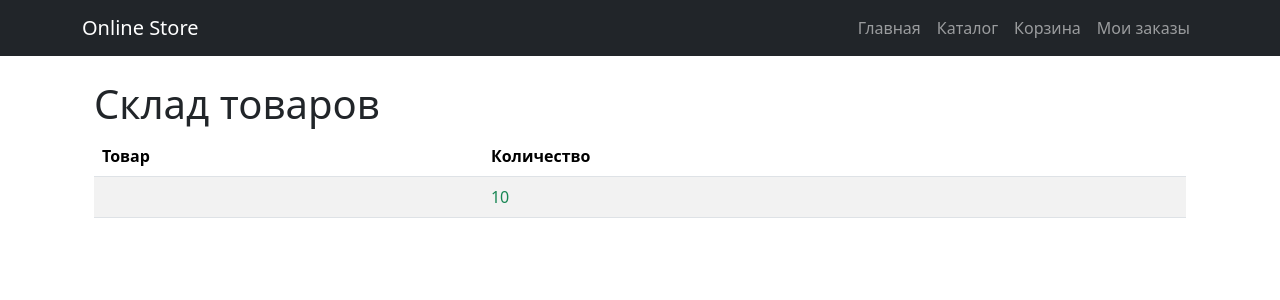
After one commit to giveMepower94/Python_OnlineStore_Kulagin, a Django app: page /stock/ in a window 1280 px wide. The commit adds this page. Shown: the top 300 px of the page. Run offline with Django 5.2, Linux system fonts and the light colour scheme; tables that the repository leaves empty hold one stand-in row (values such as "Sample post").

Commit message:
add view stock_list

```diff
--- /dev/null
+++ b/store/templates/store/stock_list.html
@@ -0,0 +1,39 @@
+{% extends 'base.html' %}
+
+{% block title %}Склад{% endblock %}
+
+{% block content %}
+<div class="container mt-4">
+    <h1>Склад товаров</h1>
+    <table class="table table-striped">
+        <thead>
+            <tr>
+                <th>Товар</th>
+                <th>Количество</th>
+            </tr>
+        </thead>
+        <tbody>
+            {% for stock in stocks %}
+            <tr>
+                <td>
+                    <!-- <a href="{% url 'product_detail' stock.product.pk %}">{{ stock.product.name }}</a> -->
+                </td>
+                <td>
+                    {% if stock.quantity > 5 %}
+                        <span class="text-success">{{ stock.quantity }}</span>
+                    {% elif stock.quantity > 0 %}
+                        <span class="text-warning">{{ stock.quantity }}</span>
+                    {% else %}
+                        <span class="text-danger">Нет в наличии</span>
+                    {% endif %}
+                </td>
+            </tr>
+            {% empty %}
+            <tr>
+                <td colspan="2">Товаров нет</td>
+            </tr>
+            {% endfor %}
+        </tbody>
+    </table>
+</div>
+{% endblock %}
--- a/store/urls.py
+++ b/store/urls.py
@@ -1,8 +1,12 @@
 from django.urls import path
-from .views import ProductListView, ProductDetailView
+from .views import (ProductListView,
+                    ProductDetailView,
+                    StockListView,
+                    StockDetailView)
 
 
 urlpatterns = [
     path('', ProductListView.as_view(), name='product_list'),
     path('product/<int:pk>/', ProductDetailView.as_view(), name='product_detail'),
+    path('stock/', StockListView.as_view(), name='stock_list'),
 ]
--- a/store/views.py
+++ b/store/views.py
@@ -1,5 +1,5 @@
 from django.views.generic import ListView, DetailView
-from .models import Product
+from .models import Product, Stock
 
 
 # Create your views here.
@@ -13,3 +13,18 @@ class ProductDetailView(DetailView):
     model = Product
     template_name = 'store/product_detail.html'
     context_object_name = 'product'
+
+
+class StockListView(ListView):
+    model = Stock
+    template_name = 'store/stock_list'
+    context_object_name = 'stocks'
+
+    def get_queryset(self):
+        return Stock.objects.all()
+
+
+class StockDetailView(DetailView):
+    model = Stock
+    template_name = 'store/stock_detail'
+    context_object_name = 'stock'
--- a/templates/base.html
+++ b/templates/base.html
@@ -22,7 +22,11 @@
       <ul class="navbar-nav ms-auto">
 
         <li class="nav-item">
-          <a class="nav-link" href="/products/">Каталог</a>
+          <a class="nav-link" href="{% url 'product_list' %}">Главная</a>
+        </li>
+
+        <li class="nav-item">
+          <a class="nav-link" href="{% url 'stock_list' %}">Каталог</a>
         </li>
 
         <li class="nav-item">
```
Also changed, not shown: store/templates/store/stock_detail.html (added).
